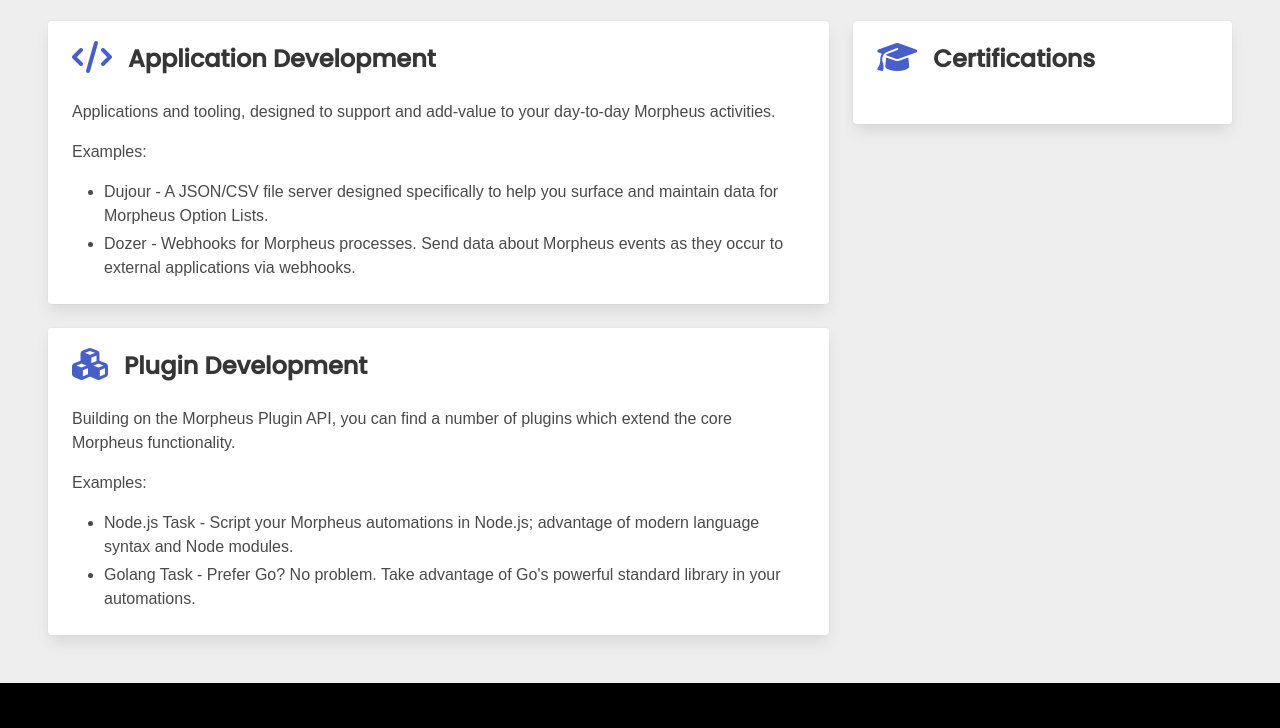
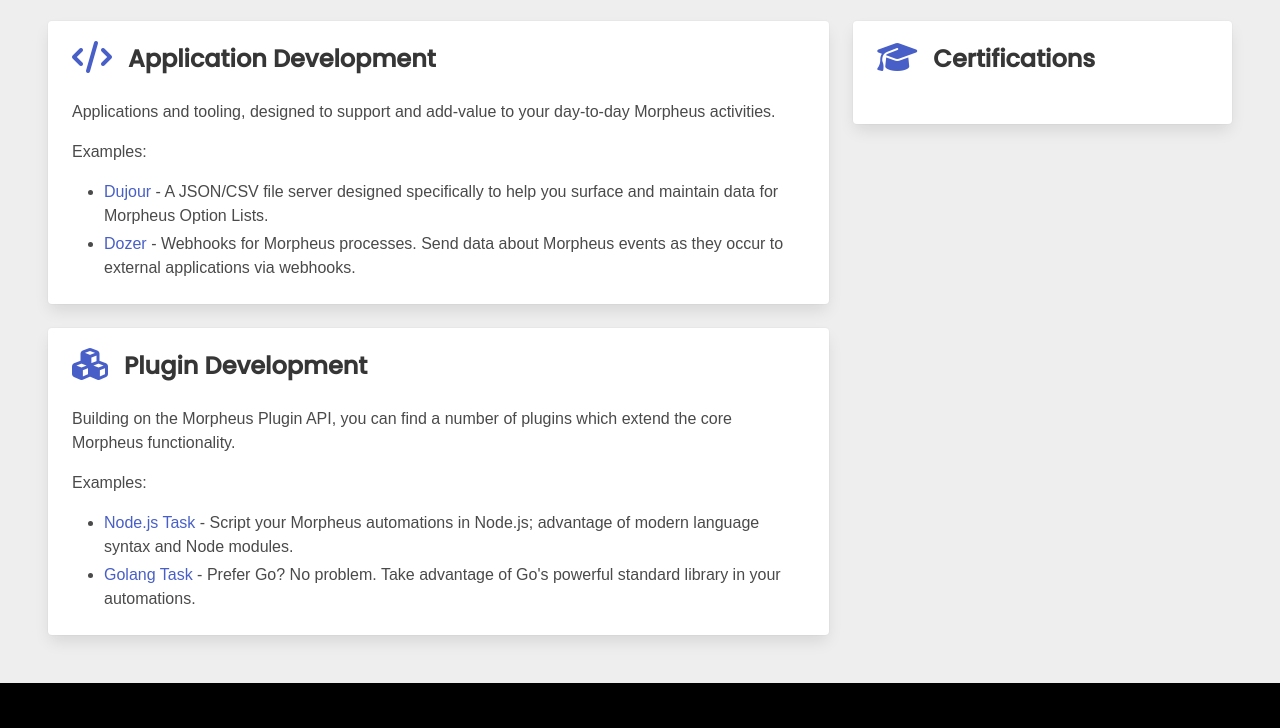
Before and after one commit to spoonboy-io/spoonboy-io.github.io, a plain HTML site: page info/about/index.html in a window 1280 px wide. Shown: the part 580-1308 px from the top of the page. Drawn offline with nearby package versions, Linux system fonts and the light colour scheme; a script that the page names is missing; a web font is replaced by a local one.

Commit message:
links on about page

```diff
--- a/info/about/index.html
+++ b/info/about/index.html
@@ -205,8 +205,8 @@
                                 </p>
                                 <p>Examples:</p>
                                 <ul>
-                                    <li>Dujour - A JSON/CSV file server designed specifically to help you surface and maintain data for Morpheus Option Lists.</li>
-                                    <li>Dozer - Webhooks for Morpheus processes. Send data about Morpheus events as they occur to external applications via webhooks.</li>
+                                    <li><a href="/applications/dujour-json-csv-file-server">Dujour</a> - A JSON/CSV file server designed specifically to help you surface and maintain data for Morpheus Option Lists.</li>
+                                    <li><a href="/applications/dozer-webhooks-for-morpheus">Dozer</a> - Webhooks for Morpheus processes. Send data about Morpheus events as they occur to external applications via webhooks.</li>
                                 </ul>
                             </div>
                         </div>
@@ -229,8 +229,8 @@
                                 </p>
                                 <p>Examples:</p>
                                 <ul>
-                                    <li>Node.js Task - Script your Morpheus automations in Node.js; advantage of modern language syntax and Node modules.</li>
-                                    <li>Golang Task - Prefer Go? No problem. Take advantage of Go's powerful standard library in your automations.</li>
+                                    <li><a href="https://github.com/spoonboy-io/morpheus-nodejs-task-plugin">Node.js Task</a> - Script your Morpheus automations in Node.js; advantage of modern language syntax and Node modules.</li>
+                                    <li><a href="https://github.com/spoonboy-io/morpheus-golang-task-plugin">Golang Task</a> - Prefer Go? No problem. Take advantage of Go's powerful standard library in your automations.</li>
                                 </ul>
                             </div>
                         </div>
```
